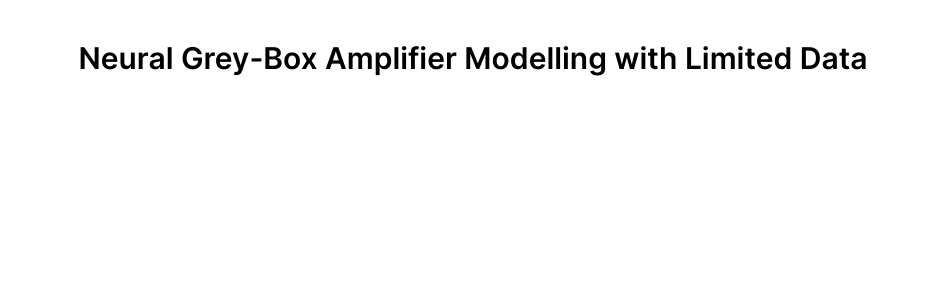
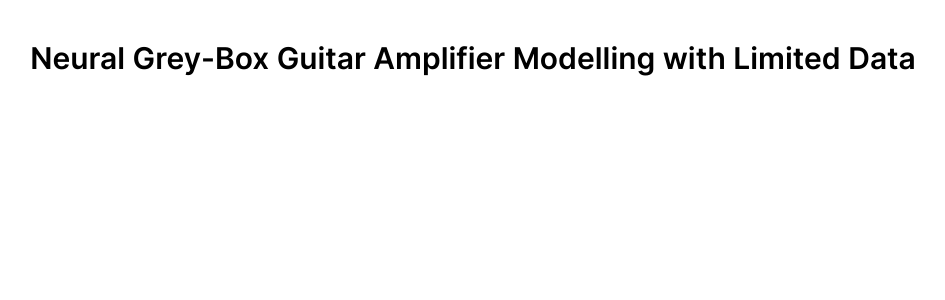
Before and after one commit to stepanmk/grey-box-amp, a Vue app in the folder listening-site/: page / in a window 1280 px wide. Shown: the top 300 px of the page, without its empty margins (167-1112 px from the left). Built offline with nearby package versions, Linux system fonts and the light colour scheme.

Commit message:
update title

```diff
--- a/listening-site/index.html
+++ b/listening-site/index.html
@@ -3,7 +3,7 @@
   <head>
     <meta charset="UTF-8" />
     <meta name="viewport" content="width=device-width, initial-scale=1.0" />
-    <title>Neural Grey-Box Amplifier Modelling with Limited Data</title>
+    <title>Neural Grey-Box Guitar Amplifier Modelling with Limited Data</title>
   </head>
   <body>
     <div id="app"></div>
--- a/listening-site/src/App.vue
+++ b/listening-site/src/App.vue
@@ -5,7 +5,7 @@
 
 <div id="main-container" class="min-h-screen flex items-start justify-center p-10">
 
-    <p class="text-3xl font-semibold">Neural Grey-Box Amplifier Modelling with Limited Data</p>
+    <p class="text-3xl font-semibold">Neural Grey-Box Guitar Amplifier Modelling with Limited Data</p>
 
 </div>
 
```
Also changed, not shown: 5 other files (tests, documents, lock files or other folders).
